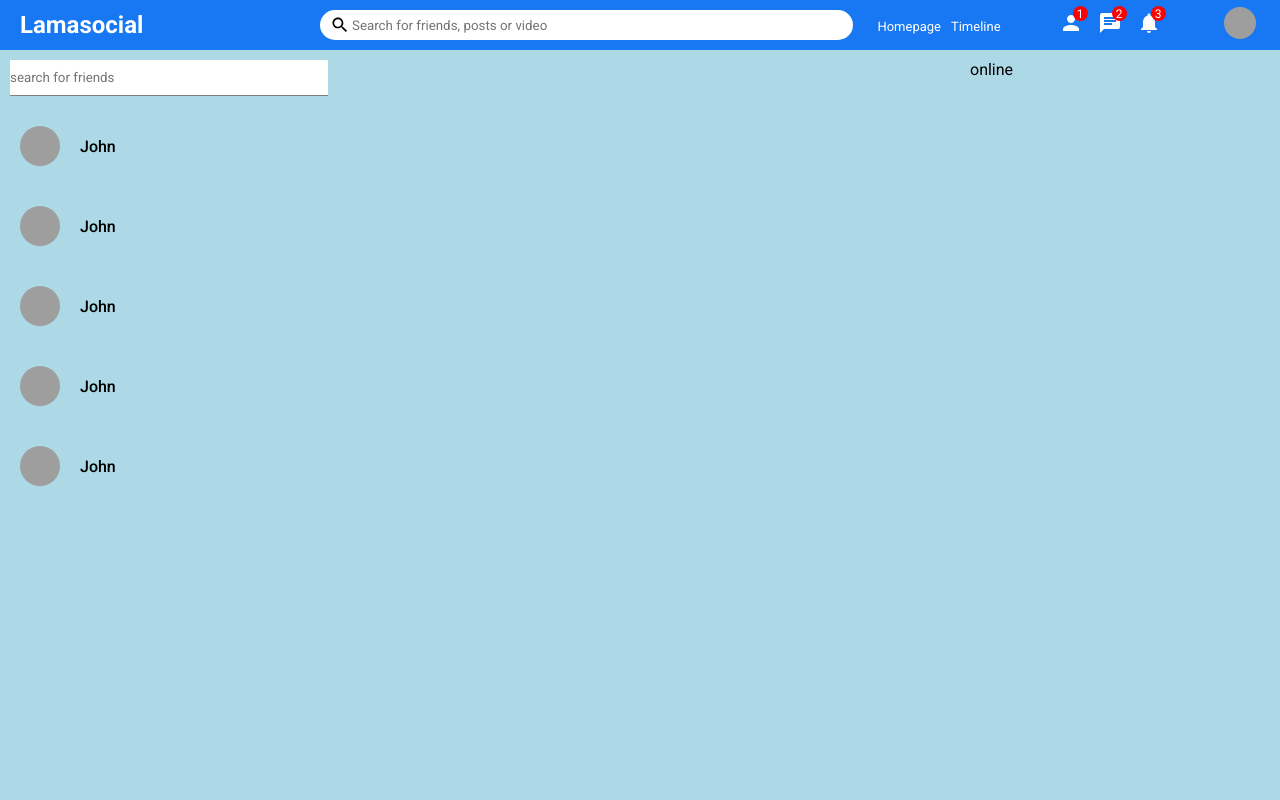
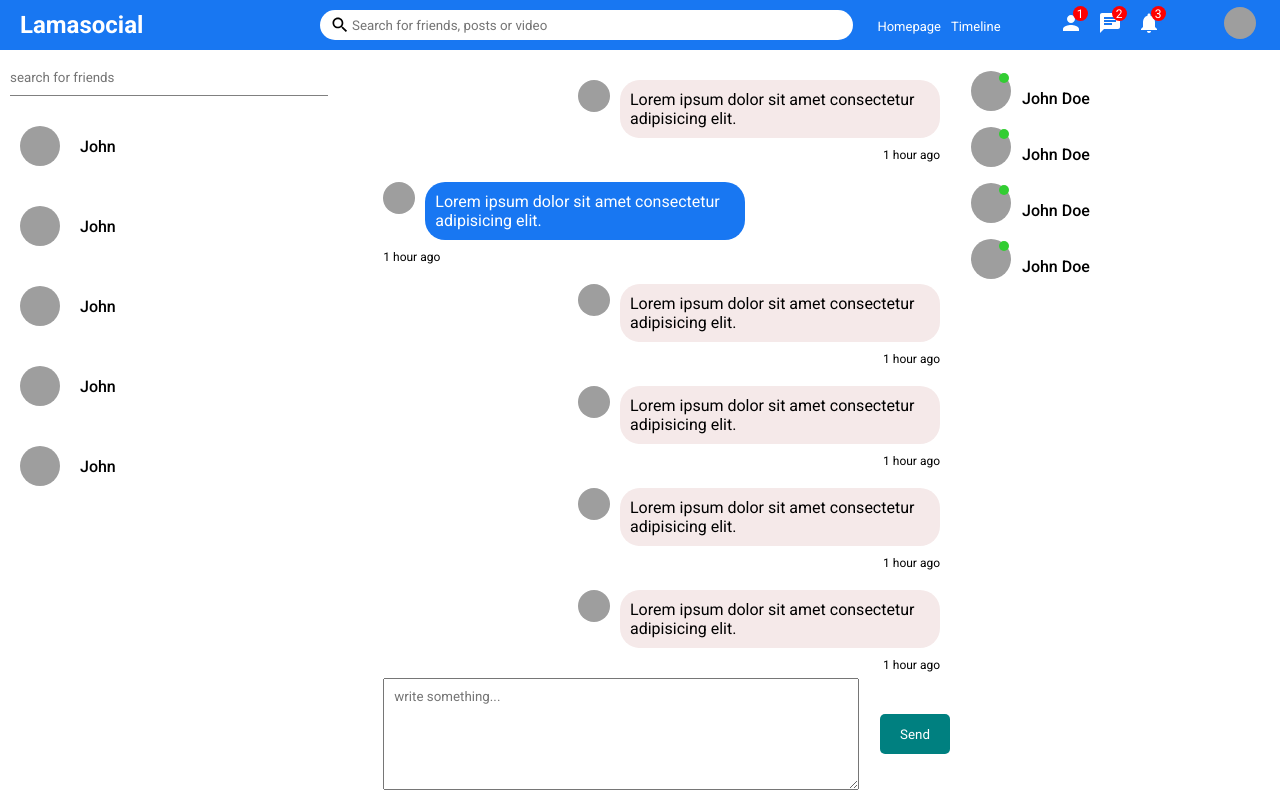
Before and after one commit to nazimkazim/MERN-socialmedia, a React (Create React App) app in the folder client/: page /messenger in a window 1280 px wide. Built offline with nearby package versions, Linux system fonts and the light colour scheme; grey boxes are pictures that could not be loaded.

Commit message:
add finish ui, start API

```diff
--- /dev/null
+++ b/client/src/components/ChatOnline/ChatOnline.tsx
@@ -0,0 +1,22 @@
+import React from 'react'
+import './chatOnline.css'
+
+function ChatOnline() {
+  return (
+    <div className="chatOnline">
+      <div className="chatOnlineFriend">
+        <div className="chatOnlineImgContainer">
+          <img className="chatOnlineImg" src={"https://i.pravatar.cc/300"} alt="" />
+          <div className="chatOnlineBadge">
+
+          </div>
+        </div>
+        <span className="chatOnlineFriend">
+          John Doe
+        </span>
+      </div>
+    </div>
+  )
+}
+
+export default ChatOnline
--- /dev/null
+++ b/client/src/components/ChatOnline/chatOnline.css
@@ -0,0 +1,30 @@
+.chatOnlineFriend {
+  display: flex;
+  align-items: center;
+  font-weight: 500;
+  cursor: pointer;
+  margin-top: 10px;
+}
+
+.chatOnlineImgContainer {
+  position: relative;
+  border: 1px solid white;
+  margin-right: 10px;
+}
+
+.chatOnlineImg {
+  width: 40px;
+  height: 40px;
+  border-radius: 50%;
+  object-fit: cover;
+}
+
+.chatOnlineBadge {
+  position: absolute;
+  width: 10px;
+  height: 10px;
+  border-radius: 50%;
+  background-color: limegreen;
+  top: 2px;
+  right: 2px;
+}
--- /dev/null
+++ b/client/src/components/Message/Message.tsx
@@ -0,0 +1,19 @@
+import React from 'react'
+import './message.css'
+
+function Message({own}:{own?:boolean}) {
+  console.log(own)
+  return (
+    <div className={own ? 'message own' : 'message'}>
+      <div className="messageTop">
+        <img src={"https://i.pravatar.cc/300"} alt="" className="messageImg" />
+        <p className="messageText">
+          Lorem ipsum dolor sit amet consectetur adipisicing elit.
+        </p>
+      </div>
+      <div className="messageBottom">1 hour ago</div>
+    </div>
+  )
+}
+
+export default Message
--- /dev/null
+++ b/client/src/components/Message/message.css
@@ -0,0 +1,39 @@
+.message {
+  display: flex;
+  flex-direction: column;
+  margin-top: 20px;
+}
+
+.messageTop {
+  display: flex;
+}
+
+.messageImg {
+  width: 32px;
+  height: 32px;
+  border-radius: 50%;
+  object-fit: cover;
+  margin-right: 10px;
+}
+
+.messageText {
+  padding: 10px;
+  border-radius: 20px;
+  background-color: #1877f2;
+  color: white;
+  max-width: 300px;
+}
+
+.messageBottom {
+  font-size: 12px;
+  margin-top: 10px;
+}
+
+.message.own {
+  align-items: flex-end;
+}
+
+.message.own .messageText {
+  background-color: rgb(245, 233, 233);
+  color: black;
+}
--- a/client/src/pages/messenger/Messenger.tsx
+++ b/client/src/pages/messenger/Messenger.tsx
@@ -1,7 +1,10 @@
 import React from 'react'
+import ChatOnline from '../../components/ChatOnline/ChatOnline';
 import Conversation from '../../components/Conversations/Conversation';
+import Message from '../../components/Message/Message';
 import Topbar from '../../components/TopBar/Topbar';
 import './messenger.css'
+
 
 const Messenger: React.FC = () => {
   return (
@@ -19,14 +22,34 @@ const Messenger: React.FC = () => {
           </div>
         </div>
         <div className="chatBox">
-          <div className="chatMenuWrapper">
-            <div className="chatBoxTop"></div>
-            <div className="chatBoxBottom"></div>
+          <div className="chatBoxWrapper">
+            <div className="chatBoxTop">
+              <Message own={true}/>
+              <Message/>
+              <Message own={true}/>
+              <Message own={true}/>
+              <Message own={true}/>
+              <Message own={true}/>
+              <Message own={true}/>
+              <Message own={true}/>
+              <Message own={true}/>
+              <Message own={true}/>
+              <Message own={true}/>
+            </div>
+            <div className="chatBoxBottom">
+              <textarea className="chatMessageInput" placeholder="write something...">
+
+              </textarea>
+              <button className="chatSubmitButton">Send</button>
+            </div>
           </div>
         </div>
         <div className="chatOnline">
           <div className="chatOnlineWrapper">
-            online
+            <ChatOnline/>
+            <ChatOnline/>
+            <ChatOnline/>
+            <ChatOnline/>
           </div>
         </div>
       </div>
--- a/client/src/pages/messenger/messenger.css
+++ b/client/src/pages/messenger/messenger.css
@@ -20,7 +20,41 @@
 
 .chatBox {
   flex: 5.5;
+}
 
+.chatBoxWrapper {
+  display: flex;
+  flex-direction: column;
+  justify-content: space-between;
+}
+
+.chatBoxTop {
+  height: 100%;
+  overflow-y: scroll;
+  padding-right: 10px;
+}
+
+.chatBoxBottom {
+  margin-top: 5px;
+  display: flex;
+  align-items: center;
+  justify-content: space-between;
+}
+
+.chatMessageInput {
+  width: 80%;
+  min-height: 90px;
+  padding: 10px;
+}
+
+.chatSubmitButton {
+  width: 70px;
+  height: 40px;
+  border: none;
+  border-radius: 5px;
+  cursor: pointer;
+  background-color: teal;
+  color: white;
 }
 
 .chatOnline {
@@ -29,6 +63,5 @@
 
 .chatMenuWrapper, .chatBoxWrapper, .chatOnlineWrapper {
   padding: 10px;
-  background-color: lightblue;
   height: 100%;
 }
```
Also changed, not shown: 2 other files (tests, documents, lock files or other folders).
